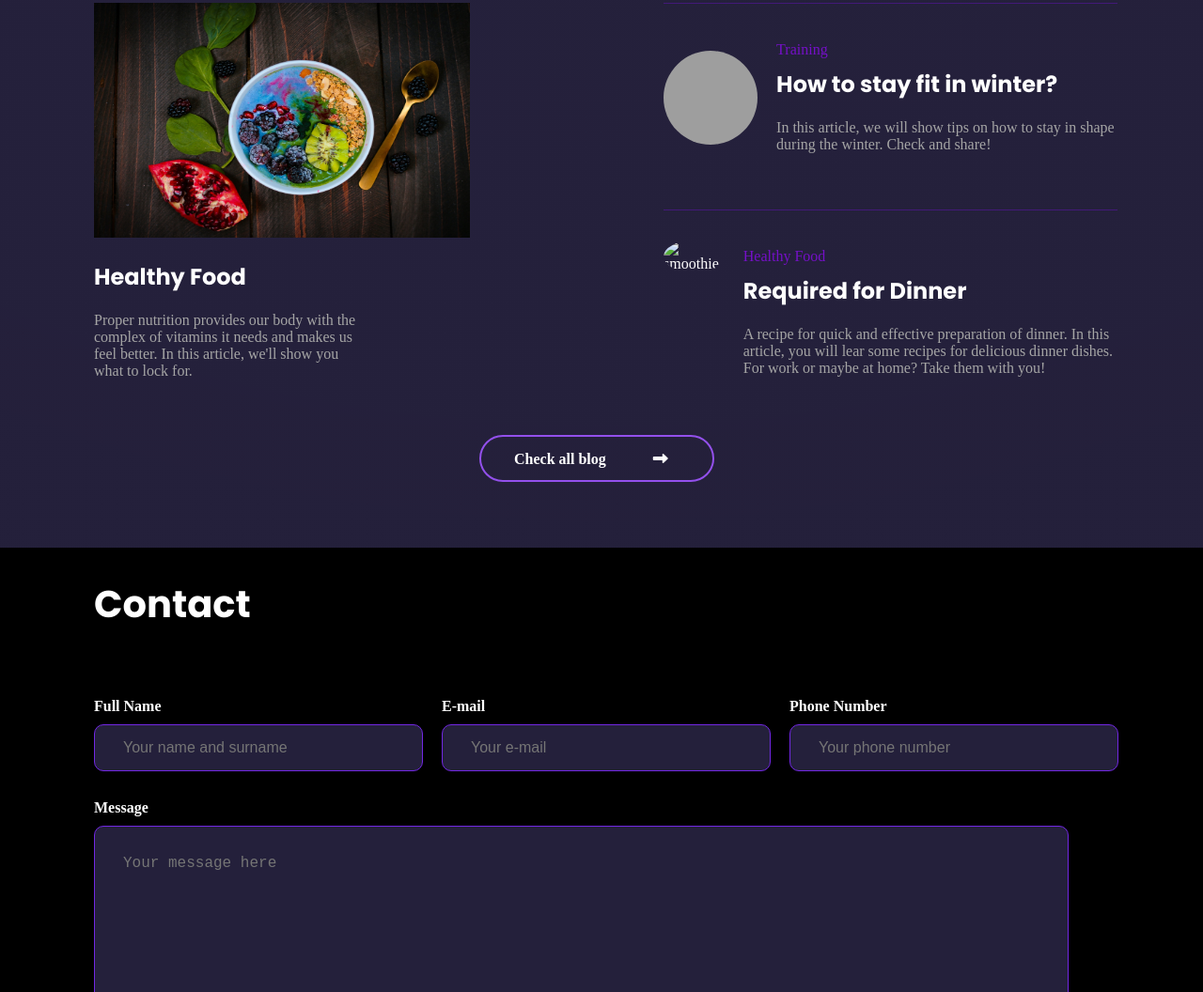
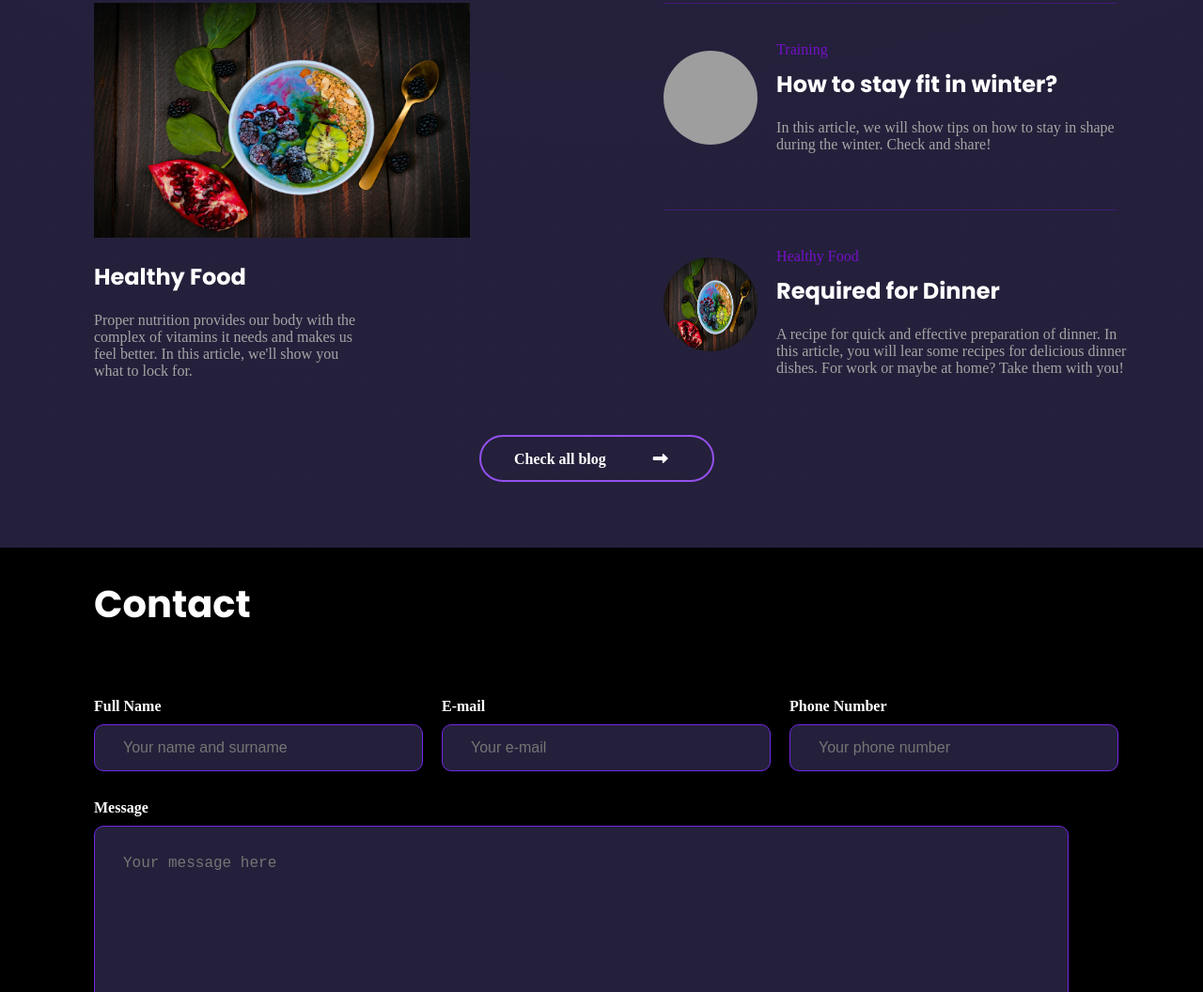
Before and after one commit to Dandnirv/gymnation.github.io, a plain HTML site: page index.html in a window 1280 px wide. Shown: the part 3818-4874 px from the top of the page at 94% size. Drawn offline with Linux system fonts and the light colour scheme; grey boxes are pictures that could not be loaded.

Commit message:
change right content images

```diff
--- a/index.html
+++ b/index.html
@@ -315,7 +315,7 @@
             </div>
             <div class="bottom-content blog">
               <div class="bottom-images">
-                <img src="./assets/images/smoothie-bowl3.jpg" alt="smoothie" />
+                <img src="./assets/images/smoothie.jpg" alt="smoothie" />
               </div>
               <div class="second-content">
                 <span> Healthy Food </span>
```
